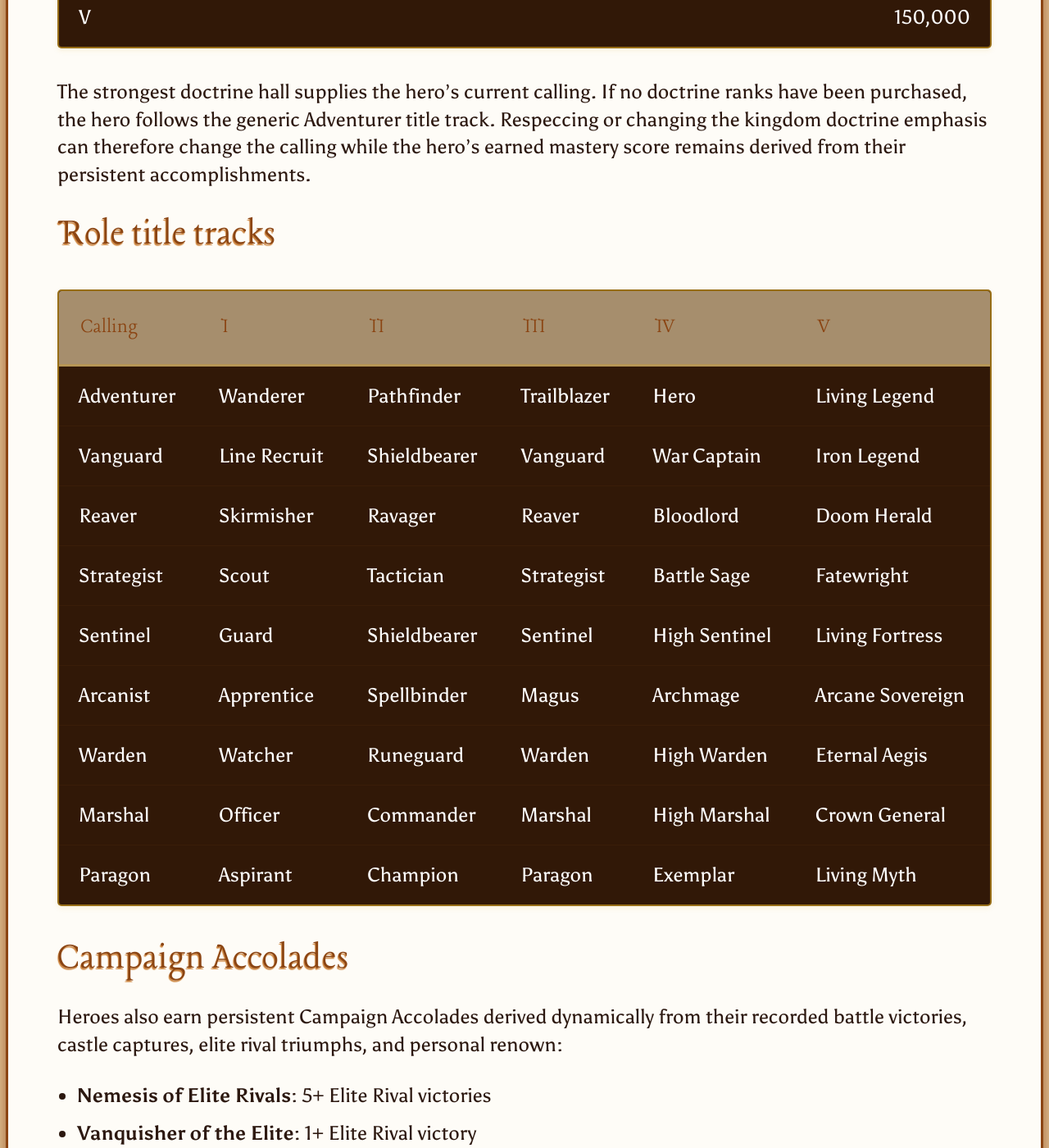
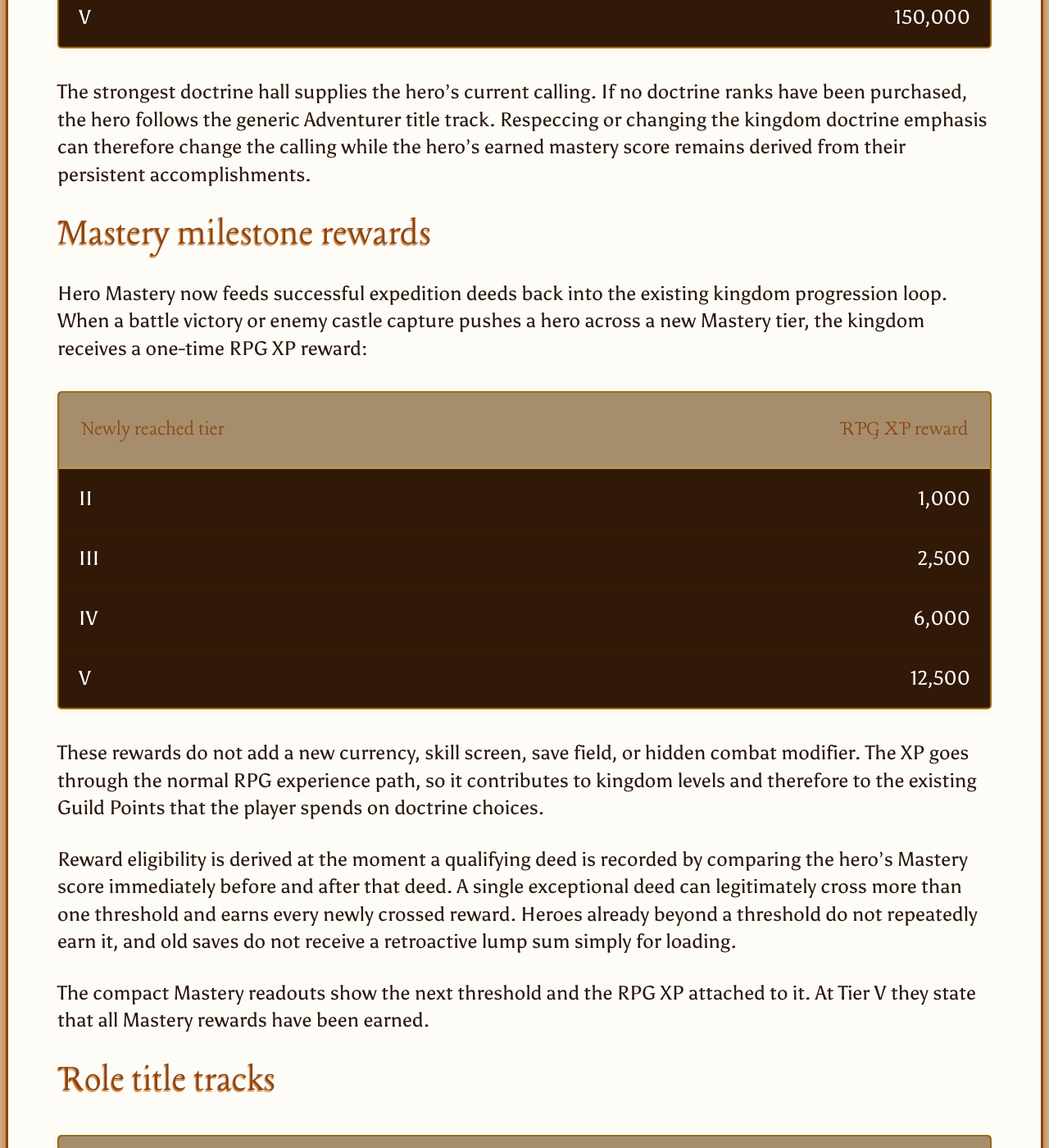
Before and after one commit to MattKoRn/fheroes2, a Jekyll site: the page built from docs/RPG_HERO_MASTERY.md, in a window 1280 px wide and 1400 px high, scrolled down 1462 px. Shown: the whole window at 82% size. Built offline with Jekyll 4.4.1, drawn with Linux system fonts in a browser that asks for light colours; our own code applies the rules of GitHub Pages for plain Markdown files; some of the changed text lies outside the part shown.

Commit message:
Document hero mastery milestone rewards

```diff
--- a/docs/RPG_HERO_MASTERY.md
+++ b/docs/RPG_HERO_MASTERY.md
@@ -24,6 +24,23 @@ The calculation uses saturation-safe 64-bit arithmetic. Existing saves gain mast
 | V | 150,000 |
 
 The strongest doctrine hall supplies the hero's current calling. If no doctrine ranks have been purchased, the hero follows the generic Adventurer title track. Respeccing or changing the kingdom doctrine emphasis can therefore change the calling while the hero's earned mastery score remains derived from their persistent accomplishments.
+
+## Mastery milestone rewards
+
+Hero Mastery now feeds successful expedition deeds back into the existing kingdom progression loop. When a battle victory or enemy castle capture pushes a hero across a new Mastery tier, the kingdom receives a one-time RPG XP reward:
+
+| Newly reached tier | RPG XP reward |
+| --- | ---: |
+| II | 1,000 |
+| III | 2,500 |
+| IV | 6,000 |
+| V | 12,500 |
+
+These rewards do not add a new currency, skill screen, save field, or hidden combat modifier. The XP goes through the normal RPG experience path, so it contributes to kingdom levels and therefore to the existing Guild Points that the player spends on doctrine choices.
+
+Reward eligibility is derived at the moment a qualifying deed is recorded by comparing the hero's Mastery score immediately before and after that deed. A single exceptional deed can legitimately cross more than one threshold and earns every newly crossed reward. Heroes already beyond a threshold do not repeatedly earn it, and old saves do not receive a retroactive lump sum simply for loading.
+
+The compact Mastery readouts show the next threshold and the RPG XP attached to it. At Tier V they state that all Mastery rewards have been earned.
 
 ## Role title tracks
 
@@ -80,7 +97,7 @@ The Momentum line shows the current score, current label, next threshold, and re
 
 ## UI & Field Ledger
 
-- **Adventure Map Next Hero Button**: Right-click or hold the **Next Hero** button while a hero is focused. The compact hero inspection panel shows Role, Mastery, Campaign Momentum, Legacy, Chronicle deeds, and earned Accolade together. Every word is fully unabbreviated, and the card is formatted compactly so it never overflows screen bounds.
+- **Adventure Map Next Hero Button**: Right-click or hold the **Next Hero** button while a hero is focused. The compact hero inspection panel shows Role, Mastery, the next Mastery XP reward, Campaign Momentum, Legacy, Chronicle deeds, and earned Accolade together. Every word is fully unabbreviated, and the card is formatted compactly so it never overflows screen bounds.
 - **Royal Guild Field Ledger**: Press **F** inside the Royal Guild menu to open the **RPG Field Ledger**. The ledger provides a complete expedition roster of all active heroes in the realm, their current Calling, Mastery Standing, Campaign Momentum, Accolades, and military triumphs.
 
-Mastery, Accolades, and Campaign Momentum are intentionally identity/progression layers rather than additional hidden combat multipliers. Kingdom-wide doctrine mechanics continue to own combat scaling, so hero identity does not silently stack duplicate bonuses onto existing RPG combat systems.
+Mastery milestone XP deliberately feeds the existing kingdom-level doctrine progression rather than adding hero-only combat scaling. Kingdom-wide doctrine mechanics continue to own combat modifiers, so hero identity does not silently stack duplicate bonuses onto existing RPG combat systems.
```
